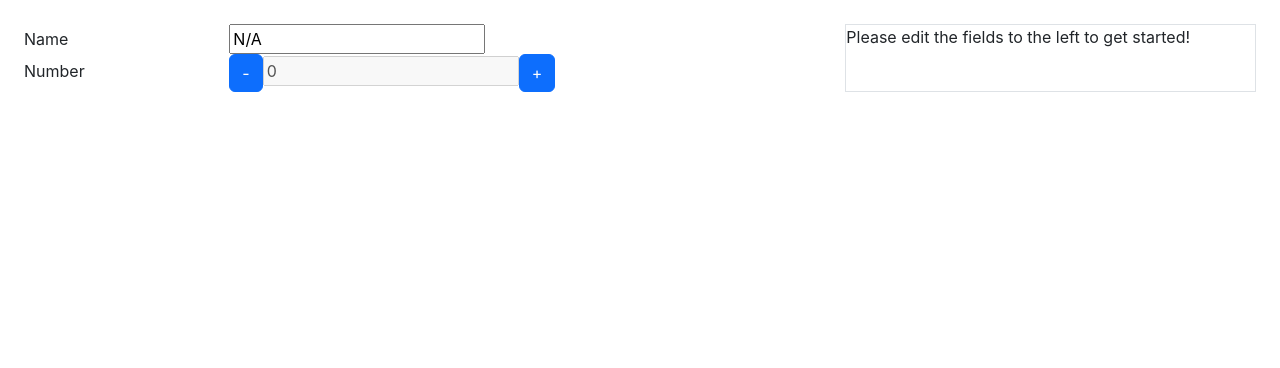
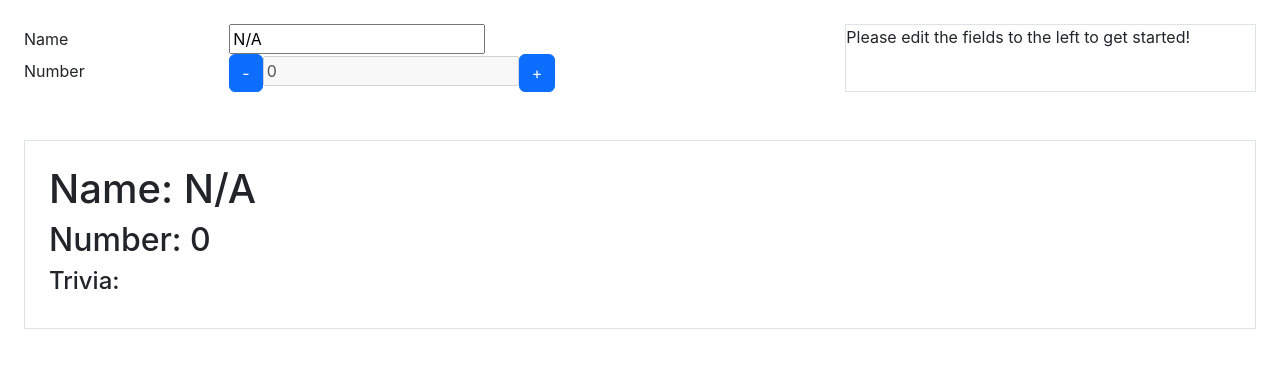
Before and after one commit to tuanyvan/ReactJSGroupProject, a React (Create React App) app in the folder react-demo/: page / in a window 1280 px wide. Shown: the top 368 px of the page. Built offline with nearby package versions, Linux system fonts and the light colour scheme.

Commit message:
Complete Context API changes

```diff
--- a/react-demo/src/App.tsx
+++ b/react-demo/src/App.tsx
@@ -1,4 +1,4 @@
-import React, { useEffect, useReducer, useState, useContext, useLayoutEffect } from 'react';
+import React, { useEffect, useReducer, useState, createContext, useLayoutEffect, useContext } from 'react';
 import logo from './logo.svg';
 import './App.css';
 
@@ -26,6 +26,16 @@ function numberReducer(state: typeof numberState, action: NumberAction): typeof
   }
 }
 
+interface FormContextData {
+  name: string,
+  number: number
+}
+
+const FormContext = createContext<FormContextData>({
+  name: "N/A",
+  number: 0
+})
+
 function FormComponent() {
 
   const [name, setName] = useState("N/A");
@@ -41,6 +51,7 @@ function FormComponent() {
   }, [name, state.number]);
 
   return (
+    <main>
       <div className="d-flex flex-row p-4">
         <div className='col-8'>
           <div className='col-12'>
@@ -56,6 +67,23 @@ function FormComponent() {
         </div>
         <div className='col-4 border'>{message}</div>
       </div>
+      <FormContext.Provider value={{name, number: state.number}}>
+        <DisplayComponent />
+      </FormContext.Provider>
+    </main>
+  )
+}
+
+function DisplayComponent() {
+
+  const state = useContext(FormContext);
+
+  return (
+    <div className='border p-4 m-4'>
+      <h1>Name: {state.name}</h1>
+      <h2>Number: {state.number}</h2>
+      <h4>Trivia: </h4>
+    </div>
   )
 }
 
```
Lines whose indentation alone changed are shown as unchanged.
